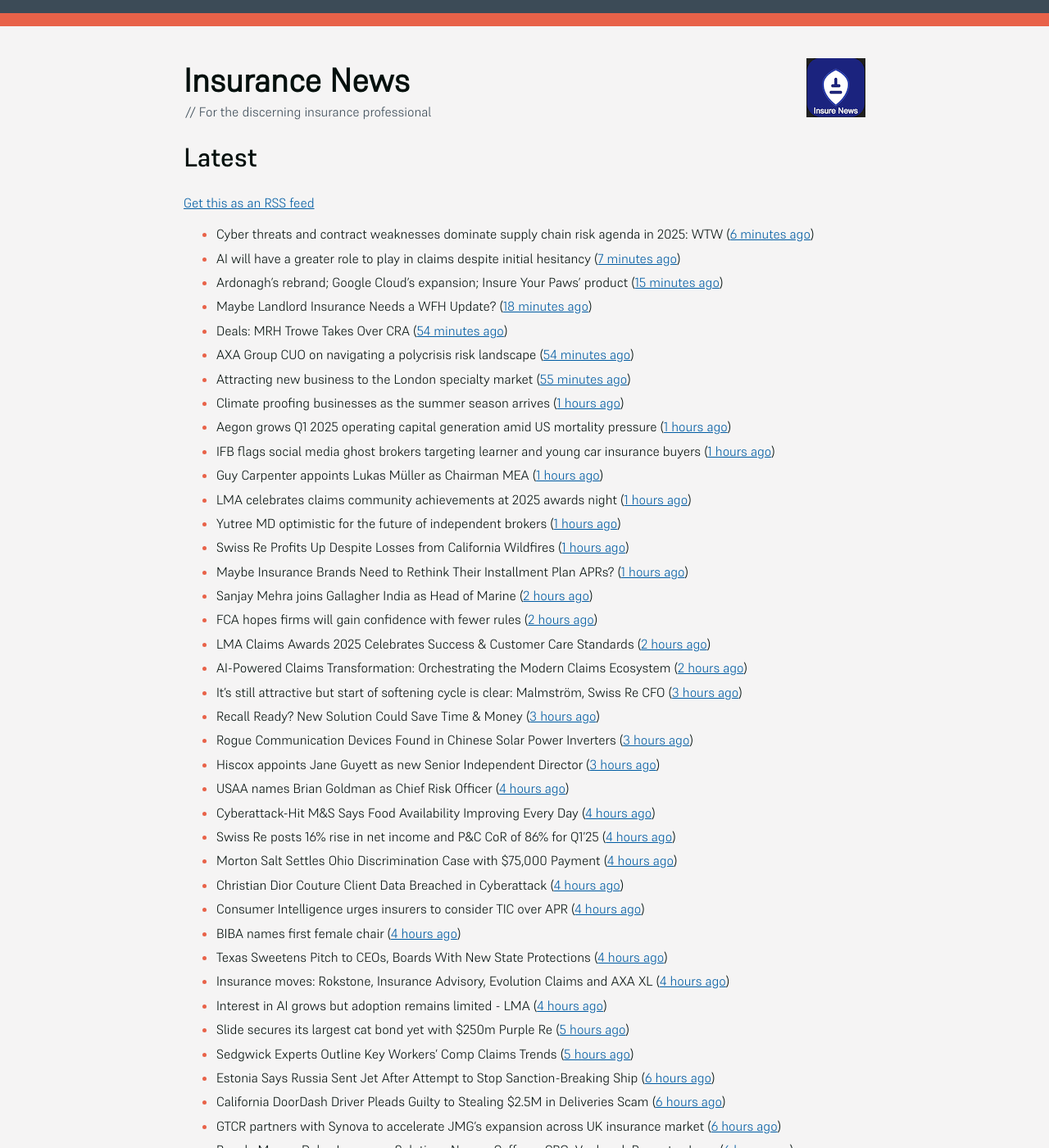
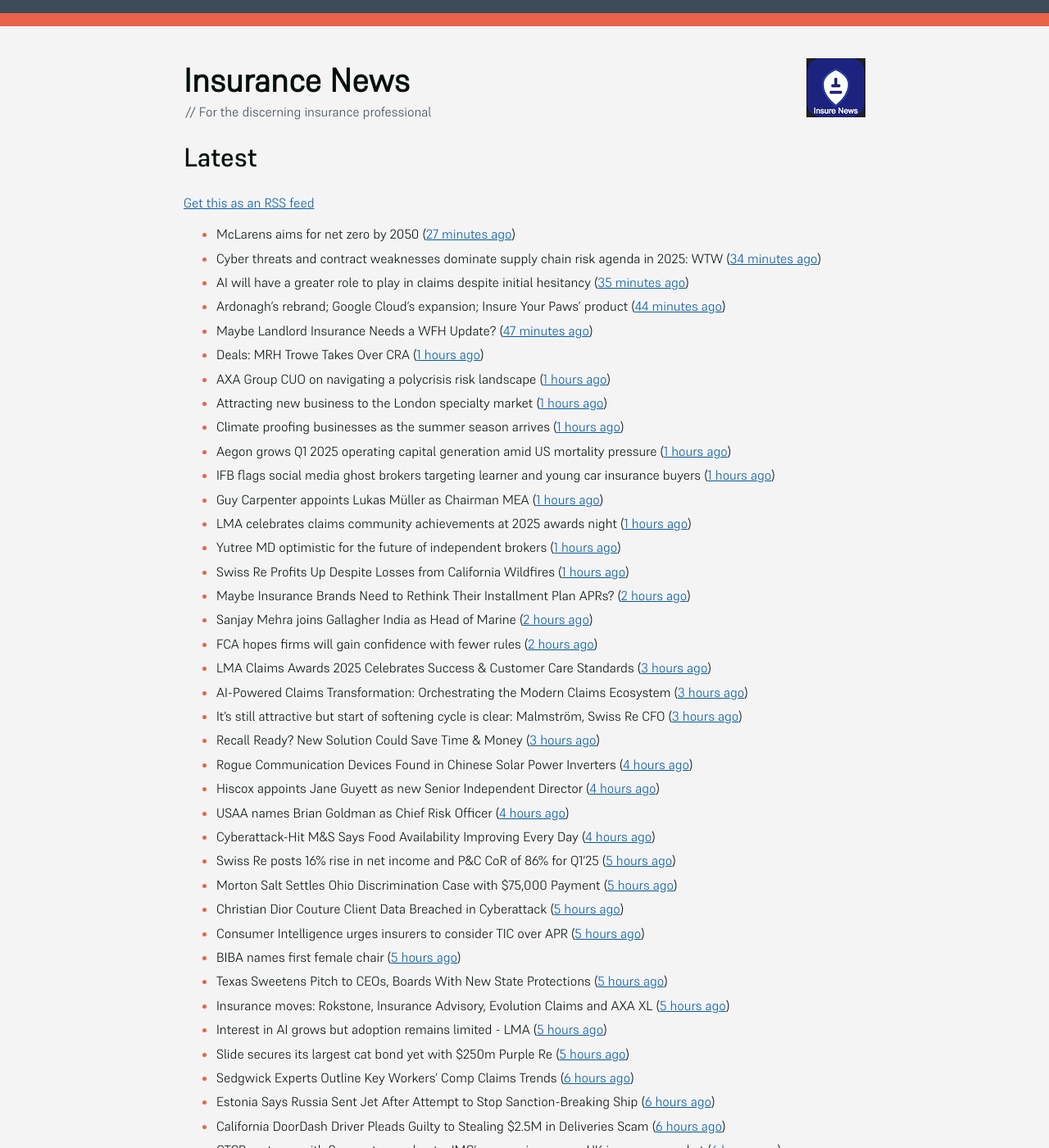
Before and after one commit to mat-0/feeds.thechels.uk, a Jekyll site: the page built from index.md, in a window 1280 px wide and 1400 px high. Shown: the whole window at 82% size. Built offline with Jekyll 4.4.1, drawn with Linux system fonts in a browser that asks for light colours; some of the changed text lies outside the part shown.

Commit message:
New Feed

```diff
--- a/index.md
+++ b/index.md
@@ -8,13 +8,14 @@ description: Latest Updates
 [Get this as an RSS feed](/feed.rss)
 
 <!-- news_marker starts -->
-- Cyber threats and contract weaknesses dominate supply chain risk agenda in 2025: WTW ([6 minutes ago](https://www.reinsurancene.ws/cyber-threats-and-contract-weaknesses-dominate-supply-chain-risk-agenda-in-2025-wtw/))
-- AI will have a greater role to play in claims despite initial hesitancy ([7 minutes ago](https://www.postonline.co.uk/broker/7957769/ai-will-have-a-greater-role-to-play-in-claims-despite-initial-hesitancy))
-- Ardonagh’s rebrand; Google Cloud’s expansion; Insure Your Paws’ product ([15 minutes ago](https://www.postonline.co.uk/news/7957764/ardonaghs-rebrand-google-clouds-expansion-insure-your-paws-product))
-- Maybe Landlord Insurance Needs a WFH Update? ([18 minutes ago](https://insurance-edge.net/2025/05/16/maybe-landlord-insurance-needs-a-wfh-update/))
-- Deals: MRH Trowe Takes Over CRA ([54 minutes ago](https://insurance-edge.net/2025/05/16/deals-mrh-trowe-takes-over-cra/))
-- AXA Group CUO on navigating a polycrisis risk landscape ([54 minutes ago](https://www.insurancebusinessmag.com/uk/news/breaking-news/axa-group-cuo-on-navigating-a-polycrisis-risk-landscape-535921.aspx))
-- Attracting new business to the London specialty market ([55 minutes ago](https://www.insurancebusinessmag.com/uk/news/breaking-news/attracting-new-business-to-the-london-specialty-market-535974.aspx))
+- McLarens aims for net zero by 2050 ([27 minutes ago](https://www.postonline.co.uk/news/7957770/mclarens-aims-for-net-zero-by-2050))
+- Cyber threats and contract weaknesses dominate supply chain risk agenda in 2025: WTW ([34 minutes ago](https://www.reinsurancene.ws/cyber-threats-and-contract-weaknesses-dominate-supply-chain-risk-agenda-in-2025-wtw/))
+- AI will have a greater role to play in claims despite initial hesitancy ([35 minutes ago](https://www.postonline.co.uk/broker/7957769/ai-will-have-a-greater-role-to-play-in-claims-despite-initial-hesitancy))
+- Ardonagh’s rebrand; Google Cloud’s expansion; Insure Your Paws’ product ([44 minutes ago](https://www.postonline.co.uk/news/7957764/ardonaghs-rebrand-google-clouds-expansion-insure-your-paws-product))
+- Maybe Landlord Insurance Needs a WFH Update? ([47 minutes ago](https://insurance-edge.net/2025/05/16/maybe-landlord-insurance-needs-a-wfh-update/))
+- Deals: MRH Trowe Takes Over CRA ([1 hours ago](https://insurance-edge.net/2025/05/16/deals-mrh-trowe-takes-over-cra/))
+- AXA Group CUO on navigating a polycrisis risk landscape ([1 hours ago](https://www.insurancebusinessmag.com/uk/news/breaking-news/axa-group-cuo-on-navigating-a-polycrisis-risk-landscape-535921.aspx))
+- Attracting new business to the London specialty market ([1 hours ago](https://www.insurancebusinessmag.com/uk/news/breaking-news/attracting-new-business-to-the-london-specialty-market-535974.aspx))
 - Climate proofing businesses as the summer season arrives ([1 hours ago](https://www.insurancebusinessmag.com/uk/news/catastrophe/climate-proofing-businesses-as-the-summer-season-arrives-535973.aspx))
 - Aegon grows Q1 2025 operating capital generation amid US mortality pressure ([1 hours ago](https://www.insurancebusinessmag.com/uk/news/breaking-news/aegon-grows-q1-2025-operating-capital-generation-amid-us-mortality-pressure-535972.aspx))
 - IFB flags social media ghost brokers targeting learner and young car insurance buyers ([1 hours ago](https://www.insurancebusinessmag.com/uk/news/auto-motor/ifb-flags-social-media-ghost-brokers-targeting-learner-and-young-car-insurance-buyers-535971.aspx))
@@ -22,27 +23,27 @@ description: Latest Updates
 - LMA celebrates claims community achievements at 2025 awards night ([1 hours ago](https://www.insurancebusinessmag.com/uk/news/claims/lma-celebrates-claims-community-achievements-at-2025-awards-night-535970.aspx))
 - Yutree MD optimistic for the future of independent brokers ([1 hours ago](https://www.postonline.co.uk/news/7957767/yutree-md-optimistic-for-the-future-of-independent-brokers))
 - Swiss Re Profits Up Despite Losses from California Wildfires ([1 hours ago](https://www.insurancejournal.com/news/international/2025/05/16/824017.htm))
-- Maybe Insurance Brands Need to Rethink Their Installment Plan APRs? ([1 hours ago](https://insurance-edge.net/2025/05/16/maybe-insurance-brands-need-to-rethink-their-installment-plan-aprs/))
+- Maybe Insurance Brands Need to Rethink Their Installment Plan APRs? ([2 hours ago](https://insurance-edge.net/2025/05/16/maybe-insurance-brands-need-to-rethink-their-installment-plan-aprs/))
 - Sanjay Mehra joins Gallagher India as Head of Marine ([2 hours ago](https://www.reinsurancene.ws/sanjay-mehra-joins-gallagher-india-as-head-of-marine/))
 - FCA hopes firms will gain confidence with fewer rules ([2 hours ago](https://www.postonline.co.uk/news/7957766/fca-hopes-firms-will-gain-confidence-with-fewer-rules))
-- LMA Claims Awards 2025 Celebrates Success & Customer Care Standards ([2 hours ago](https://insurance-edge.net/2025/05/16/lma-claims-awards-2025-celebrates-success-customer-care-standards/))
-- AI-Powered Claims Transformation: Orchestrating the Modern Claims Ecosystem ([2 hours ago](https://insurance-edge.net/2025/05/16/ai-powered-claims-transformation-orchestrating-the-modern-claims-ecosystem/))
+- LMA Claims Awards 2025 Celebrates Success & Customer Care Standards ([3 hours ago](https://insurance-edge.net/2025/05/16/lma-claims-awards-2025-celebrates-success-customer-care-standards/))
+- AI-Powered Claims Transformation: Orchestrating the Modern Claims Ecosystem ([3 hours ago](https://insurance-edge.net/2025/05/16/ai-powered-claims-transformation-orchestrating-the-modern-claims-ecosystem/))
 - It’s still attractive but start of softening cycle is clear: Malmström, Swiss Re CFO ([3 hours ago](https://www.reinsurancene.ws/its-still-attractive-but-start-of-softening-cycle-is-clear-malmstrom-swiss-re-cfo/))
 - Recall Ready? New Solution Could Save Time & Money ([3 hours ago](https://insurance-edge.net/2025/05/16/recall-ready-new-solution-could-save-time-money/))
-- Rogue Communication Devices Found in Chinese Solar Power Inverters ([3 hours ago](https://www.insurancejournal.com/news/international/2025/05/16/824006.htm))
-- Hiscox appoints Jane Guyett as new Senior Independent Director ([3 hours ago](https://www.reinsurancene.ws/hiscox-appoints-jane-guyett-as-new-senior-independent-director/))
+- Rogue Communication Devices Found in Chinese Solar Power Inverters ([4 hours ago](https://www.insurancejournal.com/news/international/2025/05/16/824006.htm))
+- Hiscox appoints Jane Guyett as new Senior Independent Director ([4 hours ago](https://www.reinsurancene.ws/hiscox-appoints-jane-guyett-as-new-senior-independent-director/))
 - USAA names Brian Goldman as Chief Risk Officer ([4 hours ago](https://www.reinsurancene.ws/usaa-names-brian-goldman-as-chief-risk-officer/))
 - Cyberattack-Hit M&S Says Food Availability Improving Every Day ([4 hours ago](https://www.insurancejournal.com/news/international/2025/05/16/824002.htm))
-- Swiss Re posts 16% rise in net income and P&C CoR of 86% for Q1’25 ([4 hours ago](https://www.reinsurancene.ws/swiss-re-posts-16-rise-in-net-income-and-pc-cor-of-86-for-q125/))
-- Morton Salt Settles Ohio Discrimination Case with $75,000 Payment ([4 hours ago](https://www.insurancejournal.com/news/midwest/2025/05/16/823999.htm))
-- Christian Dior Couture Client Data Breached in Cyberattack ([4 hours ago](https://www.insurancejournal.com/news/national/2025/05/16/823975.htm))
-- Consumer Intelligence urges insurers to consider TIC over APR ([4 hours ago](https://www.insurancebusinessmag.com/uk/news/auto-motor/consumer-intelligence-urges-insurers-to-consider-tic-over-apr-535940.aspx))
-- BIBA names first female chair ([4 hours ago](https://www.insurancebusinessmag.com/uk/news/breaking-news/biba-names-first-female-chair-535939.aspx))
-- Texas Sweetens Pitch to CEOs, Boards With New State Protections ([4 hours ago](https://www.insurancejournal.com/news/southcentral/2025/05/16/823995.htm))
-- Insurance moves: Rokstone, Insurance Advisory, Evolution Claims and AXA XL ([4 hours ago](https://www.insurancebusinessmag.com/uk/news/breaking-news/insurance-moves-rokstone-insurance-advisory-evolution-claims-and-axa-xl-535937.aspx))
-- Interest in AI grows but adoption remains limited - LMA ([4 hours ago](https://www.insurancebusinessmag.com/uk/news/technology/interest-in-ai-grows-but-adoption-remains-limited--lma-535936.aspx))
+- Swiss Re posts 16% rise in net income and P&C CoR of 86% for Q1’25 ([5 hours ago](https://www.reinsurancene.ws/swiss-re-posts-16-rise-in-net-income-and-pc-cor-of-86-for-q125/))
+- Morton Salt Settles Ohio Discrimination Case with $75,000 Payment ([5 hours ago](https://www.insurancejournal.com/news/midwest/2025/05/16/823999.htm))
+- Christian Dior Couture Client Data Breached in Cyberattack ([5 hours ago](https://www.insurancejournal.com/news/national/2025/05/16/823975.htm))
+- Consumer Intelligence urges insurers to consider TIC over APR ([5 hours ago](https://www.insurancebusinessmag.com/uk/news/auto-motor/consumer-intelligence-urges-insurers-to-consider-tic-over-apr-535940.aspx))
+- BIBA names first female chair ([5 hours ago](https://www.insurancebusinessmag.com/uk/news/breaking-news/biba-names-first-female-chair-535939.aspx))
+- Texas Sweetens Pitch to CEOs, Boards With New State Protections ([5 hours ago](https://www.insurancejournal.com/news/southcentral/2025/05/16/823995.htm))
+- Insurance moves: Rokstone, Insurance Advisory, Evolution Claims and AXA XL ([5 hours ago](https://www.insurancebusinessmag.com/uk/news/breaking-news/insurance-moves-rokstone-insurance-advisory-evolution-claims-and-axa-xl-535937.aspx))
+- Interest in AI grows but adoption remains limited - LMA ([5 hours ago](https://www.insurancebusinessmag.com/uk/news/technology/interest-in-ai-grows-but-adoption-remains-limited--lma-535936.aspx))
 - Slide secures its largest cat bond yet with $250m Purple Re ([5 hours ago](https://www.reinsurancene.ws/slide-secures-its-largest-cat-bond-yet-with-250m-purple-re/))
-- Sedgwick Experts Outline Key Workers’ Comp Claims Trends ([5 hours ago](https://www.insurancejournal.com/news/national/2025/05/16/823936.htm))
+- Sedgwick Experts Outline Key Workers’ Comp Claims Trends ([6 hours ago](https://www.insurancejournal.com/news/national/2025/05/16/823936.htm))
 - Estonia Says Russia Sent Jet After Attempt to Stop Sanction-Breaking Ship ([6 hours ago](https://www.insurancejournal.com/news/international/2025/05/16/823959.htm))
 - California DoorDash Driver Pleads Guilty to Stealing $2.5M in Deliveries Scam ([6 hours ago](https://www.insurancejournal.com/news/west/2025/05/16/823989.htm))
 - GTCR partners with Synova to accelerate JMG’s expansion across UK insurance market ([6 hours ago](https://www.reinsurancene.ws/gtcr-partners-with-synova-to-accelerate-jmgs-expansion-across-uk-insurance-market/))
@@ -51,26 +52,26 @@ description: Latest Updates
 - Coinbase Hackers Had Access to Customer Data Since January ([6 hours ago](https://www.insurancejournal.com/news/national/2025/05/16/823970.htm))
 - Penny Black’s Social Diary: Markerstudy’s premiere; iCan’s lassi ([6 hours ago](https://www.postonline.co.uk/people/7957568/penny-blacks-social-diary-markerstudys-premiere-icans-lassi))
 - What Tiernan will find in the Lloyd's CEO in-tray ([6 hours ago](https://www.postonline.co.uk/lloydslondon/7957720/what-tiernan-will-find-in-the-lloyds-ceo-in-tray))
-- Conflagration’s role in the wildfire equation ([6 hours ago](https://www.insurancejournal.com/blogs/cotality/2025/05/16/823947.htm))
+- Conflagration’s role in the wildfire equation ([7 hours ago](https://www.insurancejournal.com/blogs/cotality/2025/05/16/823947.htm))
 - People Moves: Zurich NA Promotes Fox to Lead National Accounts, Caminiti CUO ([12 hours ago](https://www.insurancejournal.com/news/national/2025/05/15/823985.htm))
-- FEMA Chief Says Agency Will Raise State Burden for Disasters to 50% ([12 hours ago](https://www.insurancejournal.com/news/national/2025/05/15/823980.htm))
+- FEMA Chief Says Agency Will Raise State Burden for Disasters to 50% ([13 hours ago](https://www.insurancejournal.com/news/national/2025/05/15/823980.htm))
 - How insurers can use systemic risk knowledge internally ([15 hours ago](https://www.dig-in.com/opinion/how-insurers-can-use-systemic-risk-knowledge-internally))
-- Marsh McLennan moves to Amazon cloud; ZestyAI in Connecticut and West Virginia: Insurtech news ([15 hours ago](https://www.dig-in.com/news/marsh-mclennan-to-amazon-cloud-zestyai-and-insurtech-news))
+- Marsh McLennan moves to Amazon cloud; ZestyAI in Connecticut and West Virginia: Insurtech news ([16 hours ago](https://www.dig-in.com/news/marsh-mclennan-to-amazon-cloud-zestyai-and-insurtech-news))
 - WTW report exposes shifting terrorism insurance risks ([16 hours ago](https://www.insurancebusinessmag.com/uk/news/breaking-news/wtw-report-exposes-shifting-terrorism-insurance-risks-535909.aspx))
 - Tired of Waiting on Tickets? There’s a Better Way. ([16 hours ago](https://www.insurancejournal.com/blogs/expert-insured/2025/05/15/823954.htm))
-- Lloyd’s Q2’25 Market Message: risk awareness, not risk aversion, marks a defining juncture ([18 hours ago](https://www.reinsurancene.ws/lloyds-q225-market-message-risk-awareness-not-risk-aversion-marks-a-defining-juncture/))
-- Tiernan calls out ‘egregious trading behaviours’ at Lloyd’s ([18 hours ago](https://www.postonline.co.uk/lloydslondon/7957765/tiernan-calls-out-egregious-trading-behaviours-at-lloyds))
-- Tesla’s Robotaxi Launch in Texas Faces Scrutiny Over Potential Accident Risks ([18 hours ago](https://www.insurancejournal.com/news/southcentral/2025/05/15/823930.htm))
-- US House Bill Reintroduced to Rid Federal Insurance Office of Subpoena Power ([18 hours ago](https://www.insurancejournal.com/news/national/2025/05/15/823897.htm))
-- Sweltering Heat Wave Hits U.S. from Dakotas to Texas ([18 hours ago](https://www.insurancejournal.com/news/southcentral/2025/05/15/823927.htm))
-- Coterie Relocating Headquarters to Appleton, Wisconsin ([18 hours ago](https://www.insurancejournal.com/news/midwest/2025/05/15/823924.htm))
+- Lloyd’s Q2’25 Market Message: risk awareness, not risk aversion, marks a defining juncture ([19 hours ago](https://www.reinsurancene.ws/lloyds-q225-market-message-risk-awareness-not-risk-aversion-marks-a-defining-juncture/))
+- Tiernan calls out ‘egregious trading behaviours’ at Lloyd’s ([19 hours ago](https://www.postonline.co.uk/lloydslondon/7957765/tiernan-calls-out-egregious-trading-behaviours-at-lloyds))
+- Tesla’s Robotaxi Launch in Texas Faces Scrutiny Over Potential Accident Risks ([19 hours ago](https://www.insurancejournal.com/news/southcentral/2025/05/15/823930.htm))
+- US House Bill Reintroduced to Rid Federal Insurance Office of Subpoena Power ([19 hours ago](https://www.insurancejournal.com/news/national/2025/05/15/823897.htm))
+- Sweltering Heat Wave Hits U.S. from Dakotas to Texas ([19 hours ago](https://www.insurancejournal.com/news/southcentral/2025/05/15/823927.htm))
+- Coterie Relocating Headquarters to Appleton, Wisconsin ([19 hours ago](https://www.insurancejournal.com/news/midwest/2025/05/15/823924.htm))
 - Three Killed in Fiery Truck-Car Pileup on Georgia Interstate ([19 hours ago](https://www.insurancejournal.com/news/southeast/2025/05/15/823917.htm))
 - Brett Favre’s Defamation Suit Against State Auditor Can Move Forward, Court Says ([19 hours ago](https://www.insurancejournal.com/news/southeast/2025/05/15/823911.htm))
 - People Moves: Advocus Names Moore SVP of Illinois Operations ([19 hours ago](https://www.insurancejournal.com/news/midwest/2025/05/15/823905.htm))
 - Nationwide Partners with Kadance to Offer Genomics-Based Precision Health to Life Insurance Customers ([19 hours ago](https://www.insurtechinsights.com/nationwide-partners-with-kadance-to-offer-genomics-based-precision-health-to-life-insurance-customers/))
-- People Moves: CRC Names New Underwriting Leaders and Senior VP ([19 hours ago](https://www.insurancejournal.com/news/southeast/2025/05/15/823894.htm))
+- People Moves: CRC Names New Underwriting Leaders and Senior VP ([20 hours ago](https://www.insurancejournal.com/news/southeast/2025/05/15/823894.htm))
 - People Moves: AIG Taps Colombo From Swiss Re as CEO, Latin America and Caribbean; Willis Names Former Allianz Exec Vosloh as Head of Cyber for EMEA ([20 hours ago](https://www.insurancejournal.com/news/international/2025/05/15/823886.htm))
-- Africa startups to seek new backers ([20 hours ago](https://www.dig-in.com/articles/africa-startups-to-seek-new-backers))
+- Africa startups to seek new backers ([21 hours ago](https://www.dig-in.com/articles/africa-startups-to-seek-new-backers))
 - Using technology to mitigate common household risks ([22 hours ago](https://www.dig-in.com/podcast/using-technology-to-mitigate-common-household-risks))
 - Tinubu Secures $45 Million to Accelerate Global Leadership in Specialty Insurance SaaS ([1 days ago](https://www.insurtechinsights.com/tinubu-secures-45-million-to-accelerate-global-leadership-in-specialty-insurance-saas/))
 - Navigating the unexpected: Expert tips for effective claims management and swift recovery ([1 days ago](https://www.insurancebusinessmag.com/uk/news/property-insurance/navigating-the-unexpected-expert-tips-for-effective-claims-management-and-swift-recovery-535498.aspx))
@@ -108,17 +109,16 @@ description: Latest Updates
 - CMA launches probe into Aviva’s takeover of Direct Line ([2 days ago](https://www.postonline.co.uk/regulation/7957748/cma-launches-probe-into-avivas-takeover-of-direct-line))
 - Bestow Secures $120 Million in Series D to Drive Life Insurance Tech Expansion ([2 days ago](https://www.insurtechinsights.com/bestow-secures-120-million-in-series-d-to-drive-life-insurance-tech-expansion/))
 - Thomas Carroll keeping door open to expansion and M&A ([2 days ago](https://www.postonline.co.uk/broker/7957710/thomas-carroll-keeping-door-open-to-expansion-and-ma))
+- Blog: Why digital transformation fails – and how insurers can flip the script ([2 days ago](https://www.postonline.co.uk/market-access/technology/7957641/blog-why-digital-transformation-fails-and-how-insurers-can-flip-the-script))
 - Why legacy tech is a key driver of M&A in insurance ([2 days ago](https://www.postonline.co.uk/technology/7957402/why-legacy-tech-is-a-key-driver-of-ma-in-insurance))
-- Blog: Why digital transformation fails – and how insurers can flip the script ([2 days ago](https://www.postonline.co.uk/market-access/technology/7957641/blog-why-digital-transformation-fails-and-how-insurers-can-flip-the-script))
+- What is making waves in marine insurance ([2 days ago](https://www.postonline.co.uk/commercial/7957426/what-is-making-waves-in-marine-insurance))
 - Diversity and Inclusion in Insurance Awards open for entries ([2 days ago](https://www.postonline.co.uk/people/7957734/diversity-and-inclusion-in-insurance-awards-open-for-entries))
-- What is making waves in marine insurance ([2 days ago](https://www.postonline.co.uk/commercial/7957426/what-is-making-waves-in-marine-insurance))
 - FCA strips back insurance rulebook ([2 days ago](https://www.postonline.co.uk/news/7957740/fca-strips-back-insurance-rulebook))
 - State Farm emergency rate increase approved in California ([2 days ago](https://www.dig-in.com/news/state-farm-emergency-rate-increase-approved-in-california))
 - Global insured losses exceed $100 billion annually, Geneva Association ([2 days ago](https://www.dig-in.com/news/global-insured-losses-exceed-100-billion-annually))
 - Allstate joins the Chicago Quantum Exchange as corporate partner ([2 days ago](https://www.dig-in.com/news/allstate-chicago-quantum-exchange-partner-on-quantum-and-ai))
 - Mike McGavick Joins mea Platform as Board Chairman and Strategic Advisor ([2 days ago](https://www.insurtechinsights.com/mike-mcgavick-joins-mea-platform-as-board-chairman-and-strategic-advisor/))
 - KatRisk Acquires Gamma to Bolster Catastrophe Modeling and Location Intelligence Capabilities ([2 days ago](https://www.insurtechinsights.com/katrisk-acquires-gamma-to-bolster-catastrophe-modeling-and-location-intelligence-capabilities/))
-- Biba launches question guidance to reduce disclosure disputes ([2 days ago](https://www.postonline.co.uk/broker/7957739/biba-launches-question-guidance-to-reduce-disclosure-disputes))
 - Seventy-two per cent of new absentees under group income protection policies returned to work during 2024 ([3 days ago](https://ifamagazine.com/seventy-two-per-cent-of-new-absentees-under-group-income-protection-policies-returned-to-work-during-2024/))
 - What's ahead for insurance M&A? ([3 days ago](https://www.dig-in.com/news/whats-ahead-for-insurance-m-a))
 - OneFamily celebrates fifty years of inspiring better futures ([4 days ago](https://ifamagazine.com/onefamily-celebrates-fifty-years-of-inspiring-better-futures/))
```
Also changed, not shown: other parts of index.md (+2 -2 lines).
